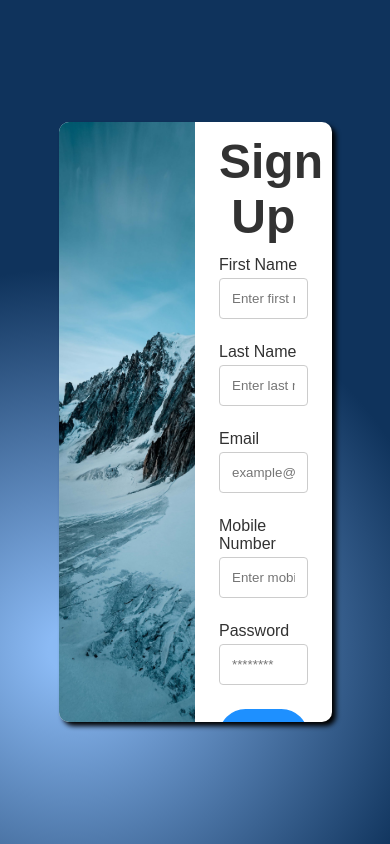
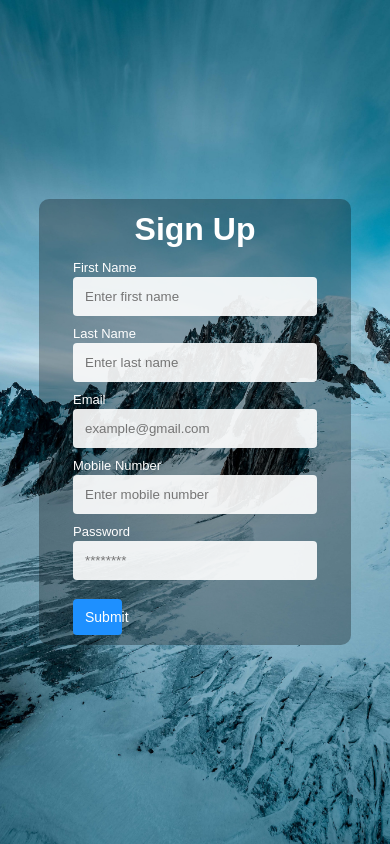
Before and after one commit to ajayk108/responsive-signup-page, a plain HTML site: page index.html in a window 390 px wide. Drawn offline with Linux system fonts and the light colour scheme.

Commit message:
worked on mobile and ipad responsive media queries

```diff
--- a/style.css
+++ b/style.css
@@ -4,7 +4,7 @@
     padding: 0;
 }
 body{
-    background-image: radial-gradient( circle 674px at 18.3% 77%,  rgba(139,186,244,1) 3.4%, rgba(15,51,92,1) 56.6% );
+    background: radial-gradient( circle 674px at 18.3% 77%,  rgba(139,186,244,1) 3.4%, rgba(15,51,92,1) 56.6% );
 }
 .main{
     height: 100vh;
@@ -30,7 +30,6 @@ body{
 .form-box{
     padding: 0 24px;
     width: 50%;
-
 }
 .title{
     font-family: sans-serif;
@@ -42,11 +41,12 @@ body{
 .form-group{
     display: flex;
     flex-direction: column;
-    margin-bottom: 24px;
+    margin: 24px;
 }
 .form-group label{
     font-family: sans-serif;
-    margin-bottom: 4px;
+    font-size: 14px;
+    margin-bottom: 2px;
     color: #323232;
 }
 .form-group input{
@@ -69,3 +69,59 @@ input:focus{
     background-color: #1e30ff;
     transition: 0.3s;
 }
+
+@media (max-width: 768px) {
+    body{
+        background-image: url('images/signupImg.jpg');
+        background-size: cover;
+        background-position: center;
+        background-repeat: no-repeat;
+
+    }
+    .signup-box{
+        width: 80%;
+        height: auto;
+        box-shadow: none;
+        background: rgba(0, 0, 0, 0.3)
+    }
+    .signupImg{
+        display: none;
+    }
+    .form-box{
+        padding: 0 24px;
+        width: 100%;
+    }
+    .title{
+        font-family: sans-serif;
+        font-size: 32px;
+        margin: 12px 0;
+        color: white;
+    }
+     .form-group{
+        display: flex;
+        flex-direction: column;
+        margin: 10px;
+    }
+
+    .form-group label{
+        color: white;
+        font-size: 15px;
+    }
+    .form-group input{
+        border: none;
+        background:  rgba(255, 255, 255, 0.9);
+    }
+    .submit-btn{
+        margin-top: 9px;
+        width: 20%;
+        padding: 10px 12px;
+        border-radius: 4px;
+        font-size: 14px;
+    }
+}
+
+@media(max-width: 480px)  {
+    .form-group label{
+        font-size: 13px;
+    }
+}
```
